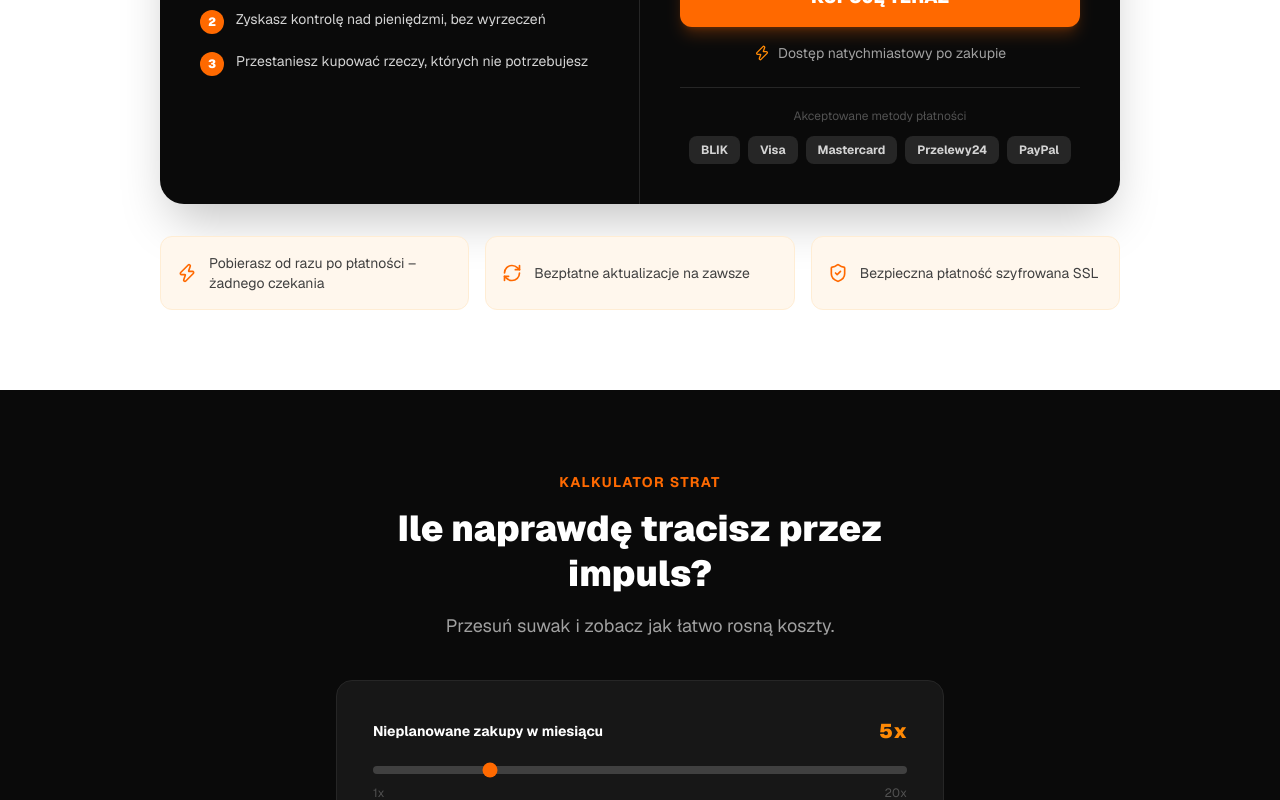
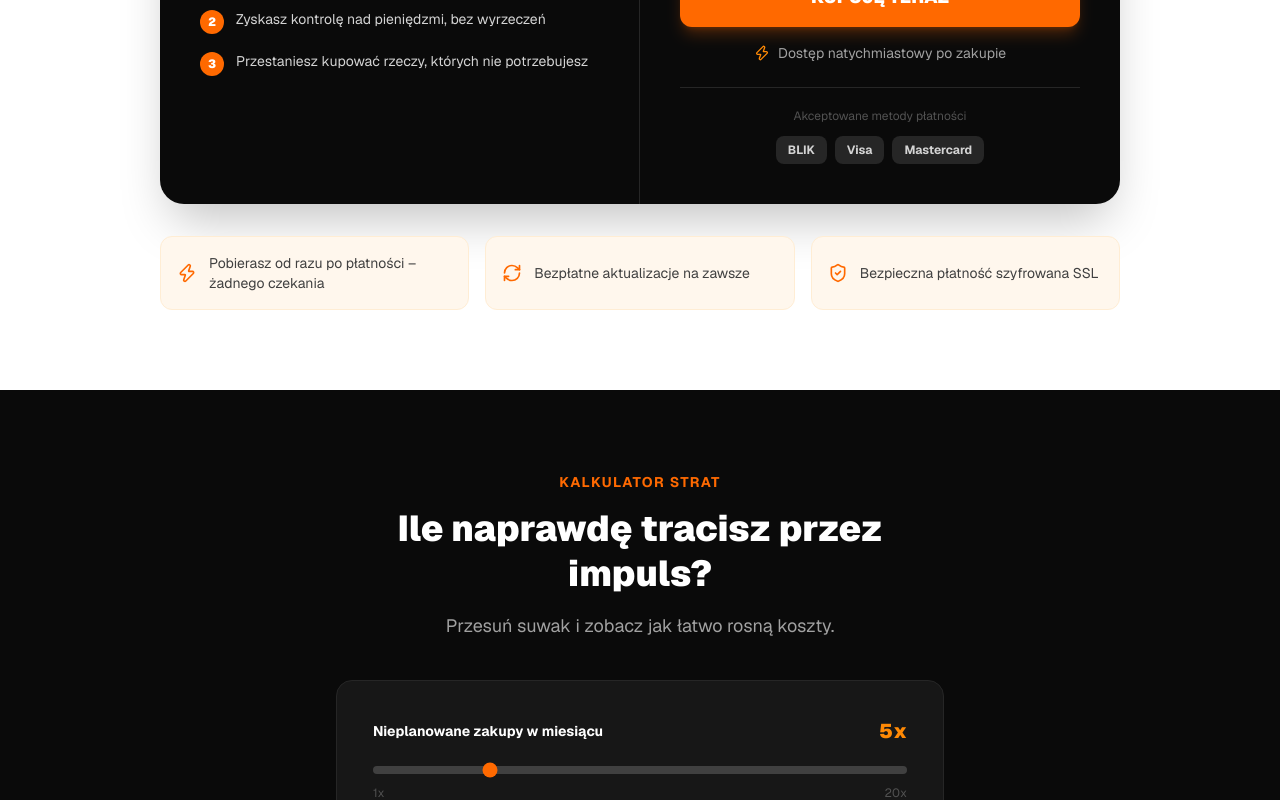
Before and after one commit to hardd4/Swiadomyportfel, a Next.js app: page / in a window 1280 px wide. Shown: the part 2460-3260 px from the top of the page. Built offline with nearby package versions, Linux system fonts and the light colour scheme.

Commit message:
Update payment methods, change testimonial age to 22

```diff
--- a/src/components/FAQ.tsx
+++ b/src/components/FAQ.tsx
@@ -19,7 +19,7 @@ const faqs = [
   {
     question: "Jakie metody płatności są dostępne?",
     answer:
-      "Możesz zapłacić przez BLIK, kartą Visa lub Mastercard, Przelewy24 lub PayPal. Wszystkie płatności są bezpieczne i szyfrowane SSL.",
+      "Możesz zapłacić przez BLIK lub kartą Visa/Mastercard. Wszystkie płatności są bezpieczne i szyfrowane SSL.",
   },
   {
     question: "W ile zobaczę efekty?",
--- a/src/components/ProductSection.tsx
+++ b/src/components/ProductSection.tsx
@@ -8,7 +8,7 @@ const bullets = [
   "Przestaniesz kupować rzeczy, których nie potrzebujesz",
 ];
 
-const paymentMethods = ["BLIK", "Visa", "Mastercard", "Przelewy24", "PayPal"];
+const paymentMethods = ["BLIK", "Visa", "Mastercard"];
 
 export default function ProductSection() {
   return (
--- a/src/components/Testimonials.tsx
+++ b/src/components/Testimonials.tsx
@@ -25,7 +25,7 @@ const testimonials = [
   },
   {
     name: "Piotr M.",
-    info: "Menedżer, 41 lat",
+    info: "Student, 22 lata",
     avatar: "PM",
     text: "Kupiłem z ciekawości. Okazało się, że przez lata wpadałem w każdą pułapkę opisaną w ebooku. Sama świadomość tego mechanizmu zmieniła moje zachowanie. Polecam każdemu.",
     result: "Ograniczył zbędne wydatki o 40%",
```
